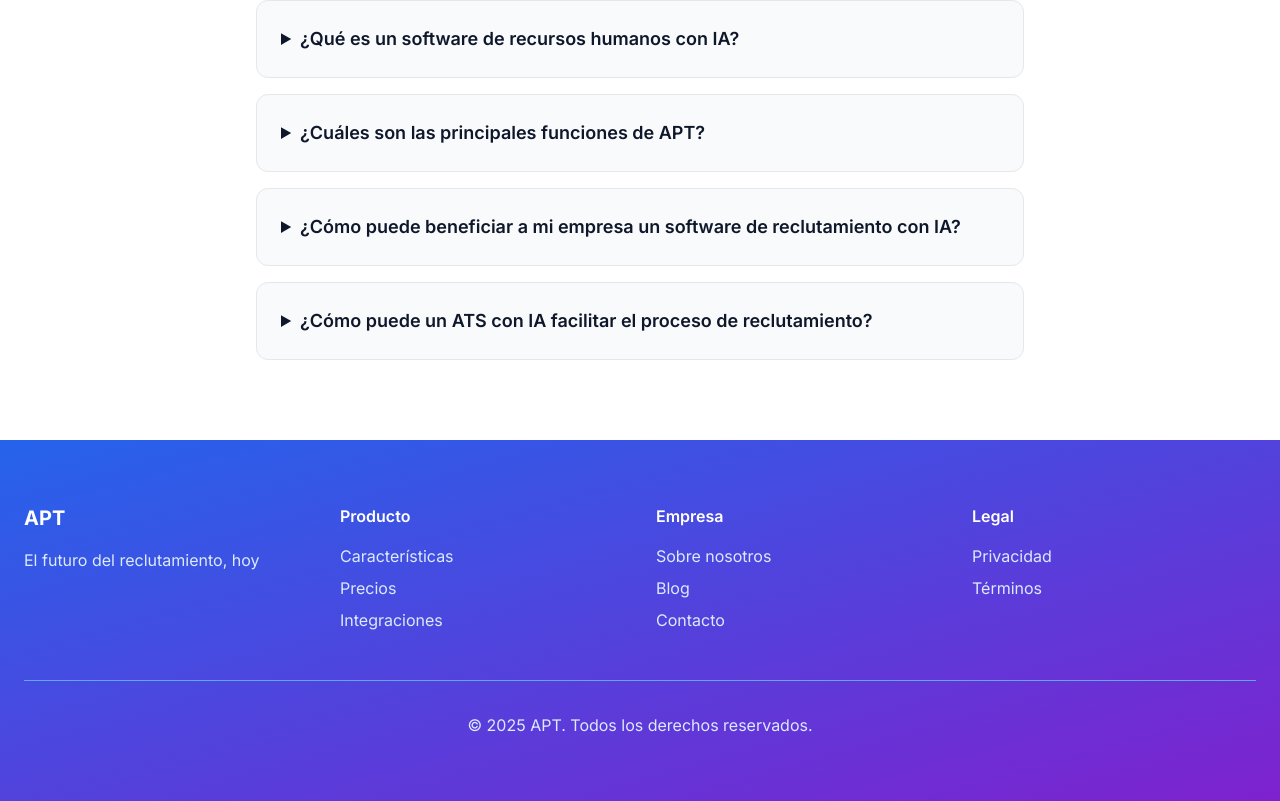
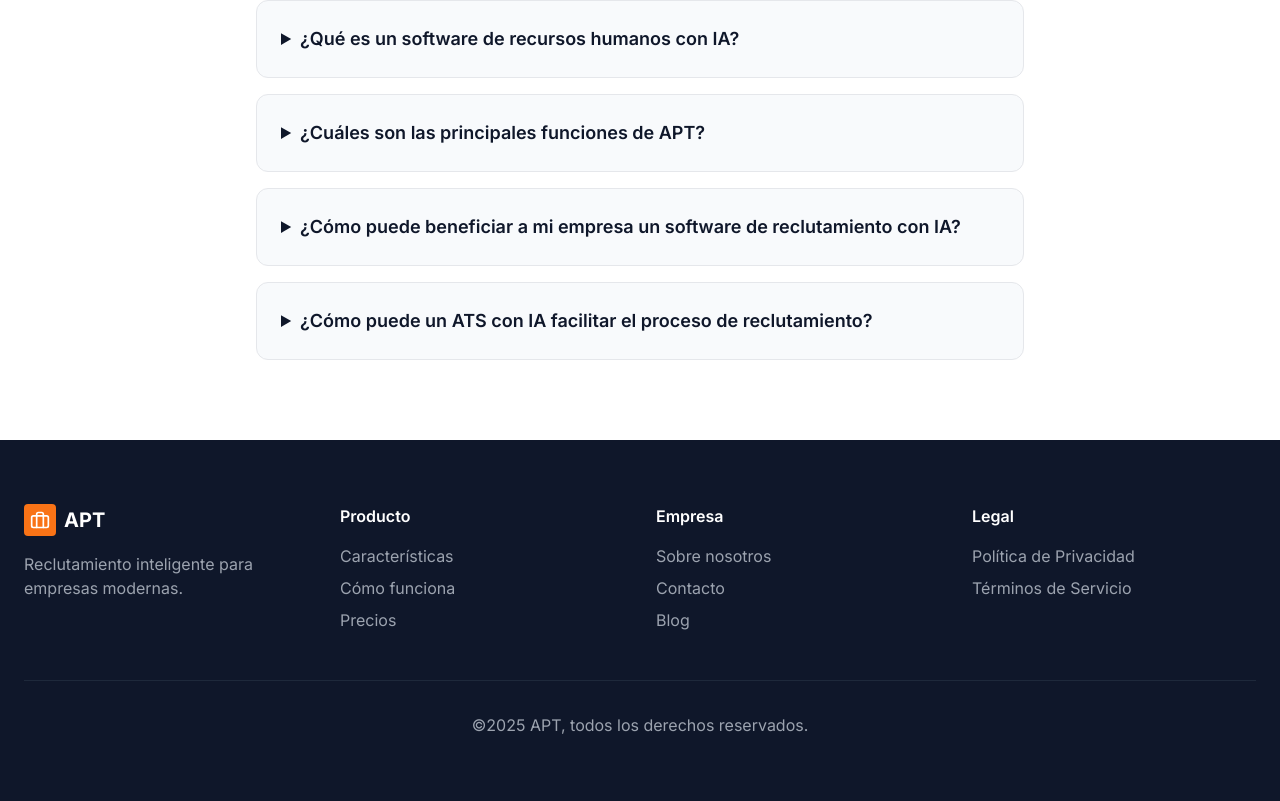
Before and after one commit to Capstone-Grupo3/Monorepo-Magnolias, a Next.js app in the folder frontend/: page / in a window 1280 px wide. Shown: the part 4341-5142 px from the top of the page. Built offline with nearby package versions, Linux system fonts and the light colour scheme.

Commit message:
refactor: Mejora el diseño del componente Footer y actualiza los enlaces

```diff
--- a/frontend/src/components/home/Footer.tsx
+++ b/frontend/src/components/home/Footer.tsx
@@ -1,14 +1,20 @@
 import Link from 'next/link';
+import { Briefcase } from 'lucide-react';
 
 export function Footer() {
   return (
-    <footer className="bg-gradient-to-br from-blue-600 to-purple-700 text-white py-16">
+    <footer className="bg-slate-900 text-white py-16">
       <div className="container mx-auto px-6">
         <div className="grid grid-cols-1 md:grid-cols-4 gap-8">
           <div>
-            <h3 className="text-xl font-bold mb-4">APT</h3>
-            <p className="text-blue-100">
-              El futuro del reclutamiento, hoy
+            <div className="flex items-center gap-2 mb-4">
+              <div className="w-8 h-8 bg-orange-500 rounded flex items-center justify-center">
+                <Briefcase className="w-5 h-5 text-white" />
+              </div>
+              <h3 className="text-xl font-bold">APT</h3>
+            </div>
+            <p className="text-gray-400">
+              Reclutamiento inteligente para empresas modernas.
             </p>
           </div>
 
@@ -16,18 +22,18 @@ export function Footer() {
             <h4 className="font-semibold mb-4">Producto</h4>
             <ul className="space-y-2">
               <li>
-                <Link href="#" className="text-blue-100 hover:text-white transition-colors">
+                <Link href="#" className="text-gray-400 hover:text-white transition-colors">
                   Características
                 </Link>
               </li>
               <li>
-                <Link href="#" className="text-blue-100 hover:text-white transition-colors">
-                  Precios
+                <Link href="#" className="text-gray-400 hover:text-white transition-colors">
+                  Cómo funciona
                 </Link>
               </li>
               <li>
-                <Link href="#" className="text-blue-100 hover:text-white transition-colors">
-                  Integraciones
+                <Link href="#" className="text-gray-400 hover:text-white transition-colors">
+                  Precios
                 </Link>
               </li>
             </ul>
@@ -37,18 +43,18 @@ export function Footer() {
             <h4 className="font-semibold mb-4">Empresa</h4>
             <ul className="space-y-2">
               <li>
-                <Link href="#" className="text-blue-100 hover:text-white transition-colors">
+                <Link href="#" className="text-gray-400 hover:text-white transition-colors">
                   Sobre nosotros
                 </Link>
               </li>
               <li>
-                <Link href="#" className="text-blue-100 hover:text-white transition-colors">
-                  Blog
+                <Link href="#" className="text-gray-400 hover:text-white transition-colors">
+                  Contacto
                 </Link>
               </li>
               <li>
-                <Link href="#" className="text-blue-100 hover:text-white transition-colors">
-                  Contacto
+                <Link href="#" className="text-gray-400 hover:text-white transition-colors">
+                  Blog
                 </Link>
               </li>
             </ul>
@@ -58,21 +64,21 @@ export function Footer() {
             <h4 className="font-semibold mb-4">Legal</h4>
             <ul className="space-y-2">
               <li>
-                <Link href="#" className="text-blue-100 hover:text-white transition-colors">
-                  Privacidad
+                <Link href="#" className="text-gray-400 hover:text-white transition-colors">
+                  Política de Privacidad
                 </Link>
               </li>
               <li>
-                <Link href="#" className="text-blue-100 hover:text-white transition-colors">
-                  Términos
+                <Link href="#" className="text-gray-400 hover:text-white transition-colors">
+                  Términos de Servicio
                 </Link>
               </li>
             </ul>
           </div>
         </div>
 
-        <div className="mt-12 pt-8 border-t border-blue-400 text-center text-blue-100">
-          <p>&copy; 2025 APT. Todos los derechos reservados.</p>
+        <div className="mt-12 pt-8 border-t border-slate-800 text-center text-gray-400">
+          <p>©2025 APT, todos los derechos reservados.</p>
         </div>
       </div>
     </footer>
```
